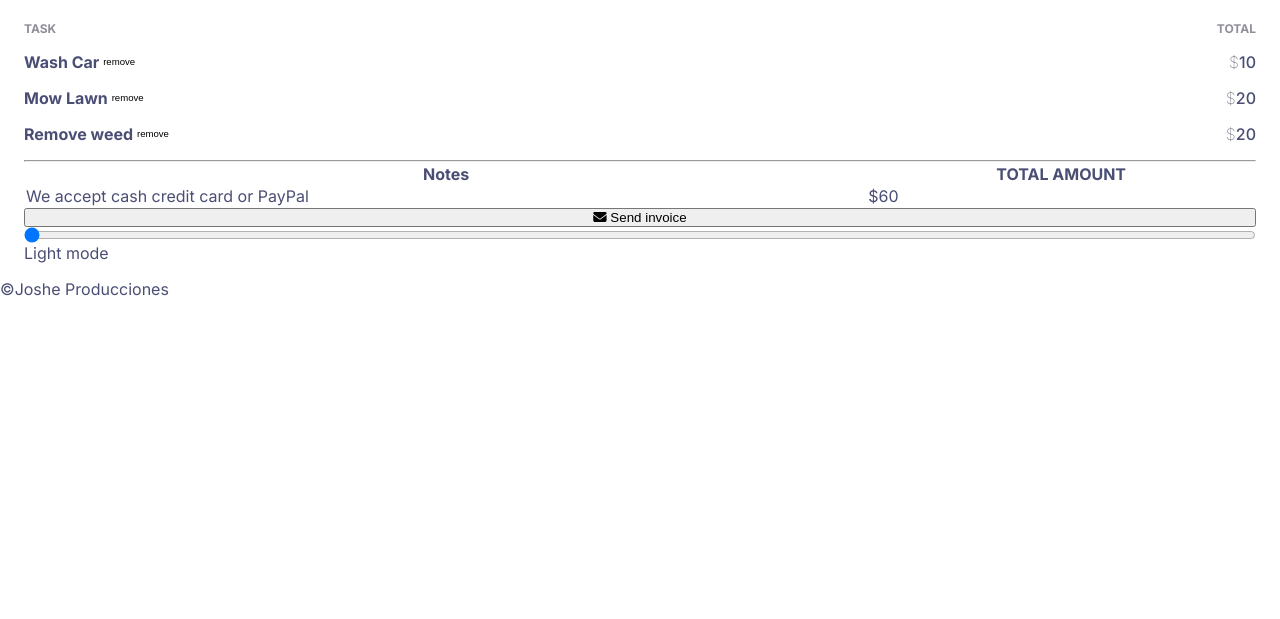
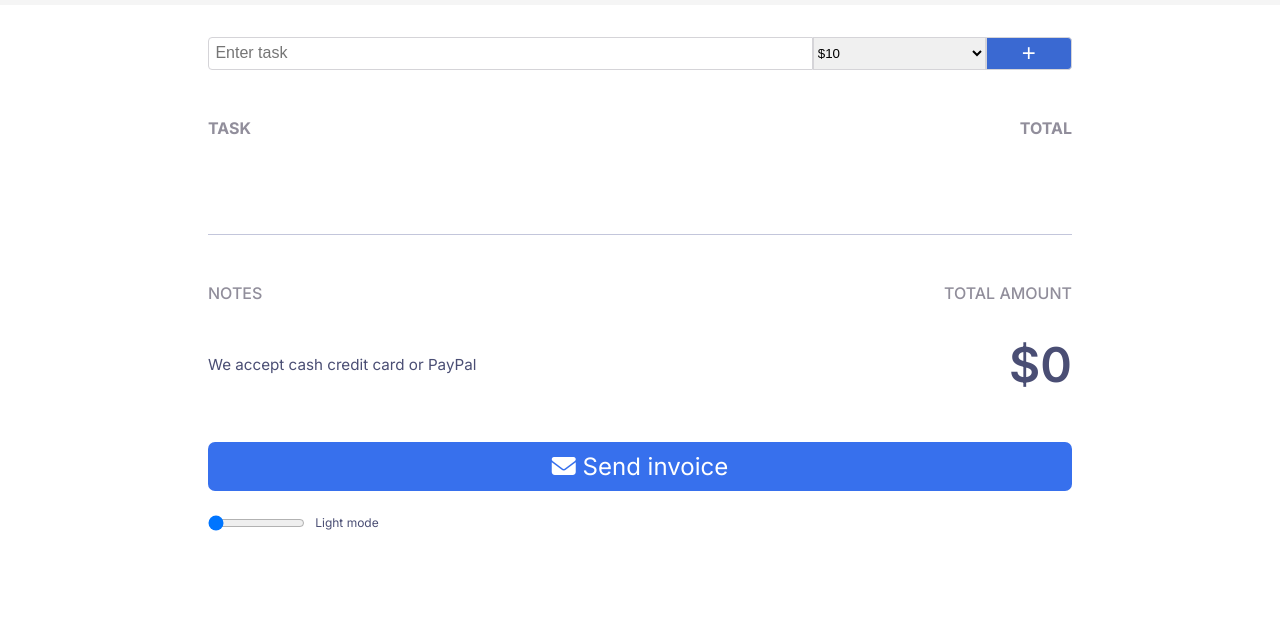
Before and after one commit to jbarriguete86/invoiceCreator, a website built with Vite: page index.html in a window 1280 px wide. Shown: the part 181-800 px from the top of the page. Built offline with nearby package versions, Linux system fonts and the light colour scheme.

Commit message:
final committ
I finish the project with the required features for it

```diff
--- a/index.css
+++ b/index.css
@@ -14,6 +14,9 @@
 }
 
 body{
+    display: flex;
+    height: 100dvh;
+    flex-direction: column;
     background-color: var(--light-mode-bckg);
     font-family: "Inter", sans-serif;
     color: var(--light-mode-text)
@@ -119,12 +122,11 @@ select{
 
 .input--info{
     width: 100%;
-    /* justify-content: space-between; */
 }
 
 .remove--btn{
     border:none;
-    background-color: var(--light-mode-bckg);
+    background-color: transparent;
     font-size: 0.6rem;
     margin-left: .4em;
 }
@@ -141,3 +143,144 @@ select{
 .dollar{
     font-weight: 200;
 }
+
+/* RESULTS */
+hr{
+    border: none;
+    border-top:1px solid #C3C6DB;
+    margin: 1em 0 1.5em;
+}
+
+.sum--table,
+.sum--header,
+.sum--results{
+    display: flex
+}
+
+.sum--table{
+    flex-direction: column;
+    gap: 1em;
+}
+
+.sum--header,
+.sum--results{
+    justify-content: space-between;
+}
+
+
+.sum--header > p{
+    color: #918E9B;
+    font-size: 0.75rem;
+    font-weight: 500;
+}
+
+.sum--results{
+    align-items: center;
+    margin-bottom: 1.5em;
+
+}
+
+.sum--results > p:first-child{
+    font-size: 0.65rem;
+}
+
+.sum--total{
+    font-size: 2.25rem;
+    font-weight: 600;
+}
+
+/* BUTTONS */
+
+.send--btn{
+   background-color: #3770ED;
+   color: #FFFFFF;
+   font-family: "Inter", sans-serif;
+   padding: 10px 0;
+   border: none;
+   border-radius: 7px;
+   margin-bottom: 1em;;
+}
+
+.mode--container{
+    display: flex;
+    width: 25%;
+    gap: 10px;
+    margin-left:auto;
+    margin-top: 1em;
+}
+
+.mode--container > input{
+    width: 75%;
+}
+.mode--container > label{
+    font-size: .75rem;
+}
+
+/* DARK MODE FEATURE */
+.darkMode--body{
+    background-color: var(--dark-mode-bckg);
+    color: var(--dark-mode-text)
+}
+
+.darkMode--header{
+    background-color: var(--dark-mode-header);
+}
+
+.darkMode--remove{
+    color:#D5D4D8;
+}
+
+/* MEDIA QUERIES */
+
+@media screen and (min-width: 700px) {
+
+    header > h1{
+        font-weight: bolder;
+        font-size: 4rem;
+    }
+
+    header > p{
+        font-size: 1.5rem;
+    }
+
+    main{
+        align-self: center;
+        width:75%;
+        font-size: 2rem;
+    }
+
+    .inputs--header > p,
+    .sum--header > p{
+        font-size: 1rem;
+    }
+
+    .sum--results > p:first-child{
+        font-size: 0.95rem;
+    }
+    .sum--total{
+        font-size: 3rem;
+    }
+
+    #task,
+    #prices--opts > option{
+        font-size: 1rem;
+    }
+
+    #add--btn,
+    .send--btn{
+        font-size: 1.5rem;
+    }
+
+    .mode--container{
+        margin: 0;
+    }
+
+    .mode--container > input{
+        width: 45%;
+
+    }
+    .mode--container > label{
+        font-size: .75rem;
+    }
+
+}
--- a/index.html
+++ b/index.html
@@ -40,46 +40,28 @@
                 <p>TOTAL</p>
             </div>
             <div class="inputs--information">
-                <div class="input--info">
-                    <p id="wash--car">Wash Car</p>
-                    <button class="remove--btn">remove</button>
-                    <p><span class="dollar">$</span>10</p>
-                </div>
-                <div class="input--info">
-                    <p id="wash--car">Mow Lawn</p>
-                    <button class="remove--btn">remove</button>
-                    <p><span class="dollar">$</span>20</p>
-                </div>
-                <div class="input--info">
-                    <p id="wash--car">Remove weed</p>
-                    <button class="remove--btn">remove</button>
-                    <p><span class="dollar">$</span>20</p>
-                </div>
+                <!-- fill in with js -->
             </div>
         </div>
         <hr>
-        <table class="sum--table">
-            <thead>
-                <tr>
-                    <th>Notes</th>
-                    <th>TOTAL AMOUNT</th>
-                </tr>
-            </thead>
-            <tbody>
-                <tr>
-                    <td>We accept cash credit card or PayPal</td>
-                    <!-- will be fill in with js -->
-                    <td id="sum--table--total">$60</td>
-                </tr>
-            </tbody>
-        </table>
-        <button><i class="fa-solid fa-envelope"></i> Send invoice</button>
-        <input type="range" id="dark" class="mode--slider" min="0" max="1" value="0" name="dark mode">
-        <label for="dark mode">Light mode</label>
+        <div class="sum--table">
+            <div class="sum--header">
+                <p>NOTES</p>
+                <p>TOTAL AMOUNT</p>
+            </div>
+            <div class="sum--results" id="sum--results">
+                <p>We accept cash credit card or PayPal</p>
+                <p class="sum--total">
+                    $<span class="sum--total--value"></span><!-- fill in with js -->
+                </p>
+            </div>
+        </div>
+        <button id="send--btn" class="send--btn"><i class="fa-solid fa-envelope"></i> Send invoice</button>
+        <div class="mode--container">
+            <input type="range" id="dark--mode" class="mode--slider" min="0" max="1" value="0" name="dark mode">
+            <label for="dark mode" id="dark--label">Light mode</label>
+        </div>
     </main>
-    <footer>
-        <p><span>&copy</span>Joshe Producciones</p>
-    </footer>
     <script src="index.js" type="module"></script>
 </body>
 </html>
--- /dev/null
+++ b/index.js
@@ -0,0 +1,76 @@
+import getTasks from "./task.js"
+import getResults from "./result.js"
+
+// GETTER ELEMENTS
+const taskInput = document.getElementById('task')
+const priceInput = document.getElementById('prices--opts')
+const addBtn=document.getElementById('add--btn')
+const sendBtn= document.getElementById('send--btn')
+const darkModeInput= document.getElementById('dark--mode')
+
+// SETTER ELEMENTS
+const tasks= document.querySelector('.inputs--information')
+const totalInvoice= document.querySelector('.sum--total--value')
+const darkModeLabel=document.getElementById('dark--label')
+const headerEl=document.querySelector('header')
+
+// DATA STORAGE ELEMENTS
+let totalCount=[]
+let listArr=[]
+let darkMde=false
+
+
+getResults(totalCount, totalInvoice)
+
+
+addBtn.addEventListener('click', (e)=>{
+    e.preventDefault()
+    if(taskInput.value && !listArr.find(task => task === taskInput.value)){
+        getTasks(taskInput, priceInput, tasks, darkMde)
+        getResults(totalCount, totalInvoice, parseInt(priceInput.value))
+        listArr.push(taskInput.value)
+        taskInput.value=""
+        priceInput.value="10"
+    }
+
+})
+
+document.addEventListener('click', (e)=>{
+    if (e.target.classList.contains("remove--btn")){
+        console.log('clicked on a remove button')
+        const parentContainer = e.target.parentElement
+        const priceToRemove=`-${parentContainer.lastElementChild.innerText.substring(1)}`
+        getResults(totalCount, totalInvoice,parseInt(priceToRemove))
+        parentContainer.remove()
+    }
+})
+
+sendBtn.addEventListener('click', ()=>{
+    totalCount=[]
+    listArr=[]
+    tasks.innerHTML=''
+    getResults(totalCount, totalInvoice)
+})
+
+darkModeInput.addEventListener('input', ()=>{
+    if(darkModeInput.value == 1){
+        darkModeLabel.innerText = 'Dark mode'
+        document.body.classList.add('darkMode--body')
+        headerEl.classList.add('darkMode--header')
+        darkMde = !darkMde
+    } else {
+        darkModeLabel.innerText = 'Light mode'
+        document.body.classList.remove('darkMode--body')
+        headerEl.classList.remove('darkMode--header')
+        darkMde = !darkMde
+    }
+
+    const taskElements = document.querySelectorAll('.input--info');
+    taskElements.forEach(taskElement => {
+        if (darkMde) {
+            taskElement.querySelector('.remove--btn').classList.add('darkMode--remove');
+        } else {
+            taskElement.querySelector('.remove--btn').classList.remove('darkMode--remove');
+        }
+    })
+})
--- /dev/null
+++ b/result.js
@@ -0,0 +1,6 @@
+export default function getResults(counter, elementContent,price = 0, ){
+    counter.push(price)
+    const totalCounter = counter.reduce((accum, acc)=>accum + acc)
+    elementContent.innerText=totalCounter
+    return counter
+}
--- /dev/null
+++ b/task.js
@@ -0,0 +1,27 @@
+export default function getTasks(task, price, contentContainer, mode){
+    const stringArr = task.value.toLowerCase().split(" ")
+
+    let taskContainer = document.createElement('div')
+    taskContainer.classList.add('input--info')
+    taskContainer.id = stringArr.join("--")
+
+    let taskElement=document.createElement('p')
+    taskElement.innerText=task.value
+
+    let removeButton= document.createElement('button')
+    removeButton.classList.add('remove--btn')
+    mode && removeButton.classList.add('darkMode--remove')
+    removeButton.innerText='remove'
+
+    let priceElement = document.createElement('p')
+    priceElement.innerHTML=`<span class="dollar">$</span>${price.value}`
+
+    taskContainer.appendChild(taskElement)
+    taskContainer.appendChild(removeButton)
+    taskContainer.appendChild(priceElement)
+
+    contentContainer.appendChild(taskContainer)
+
+
+
+}
```
